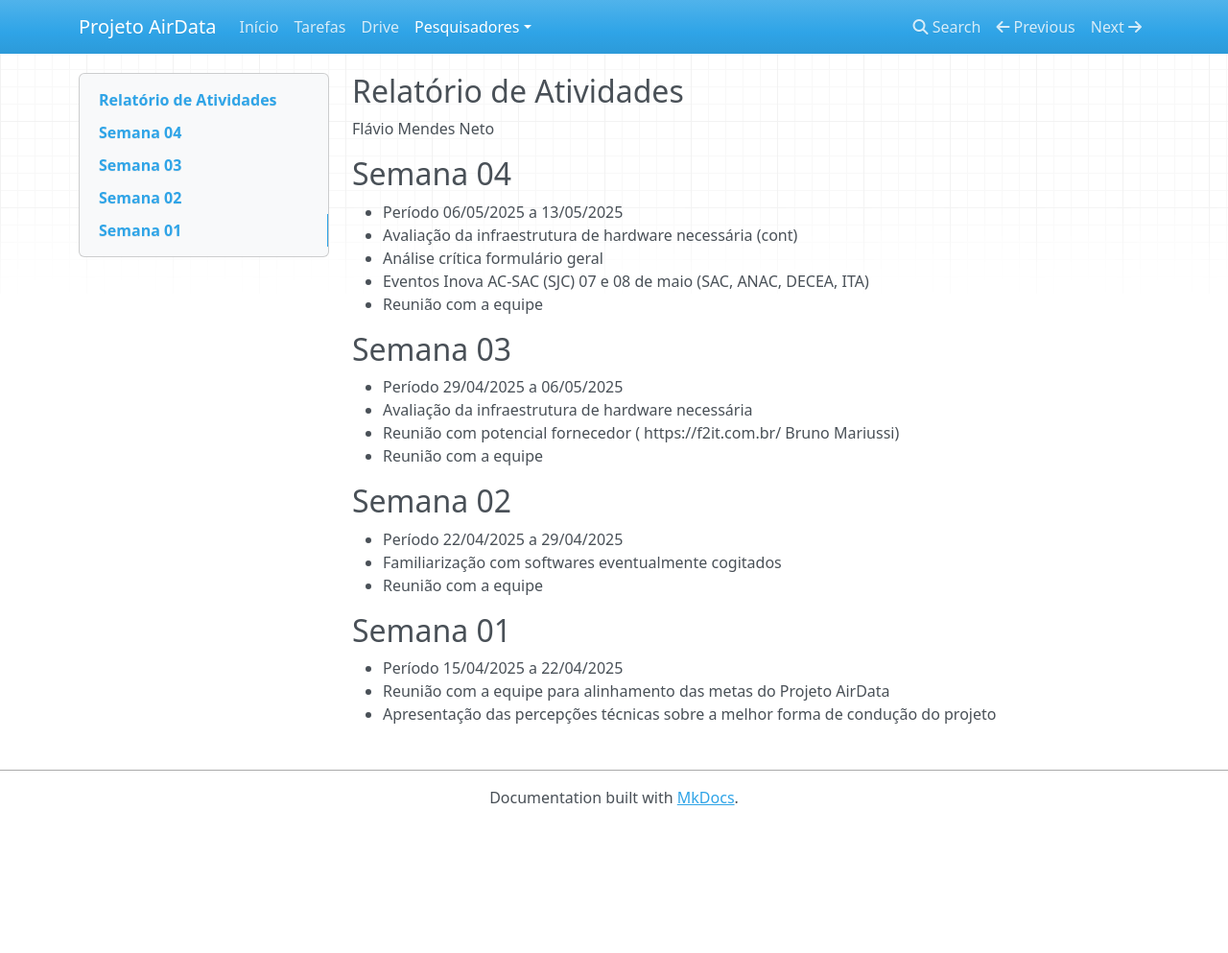
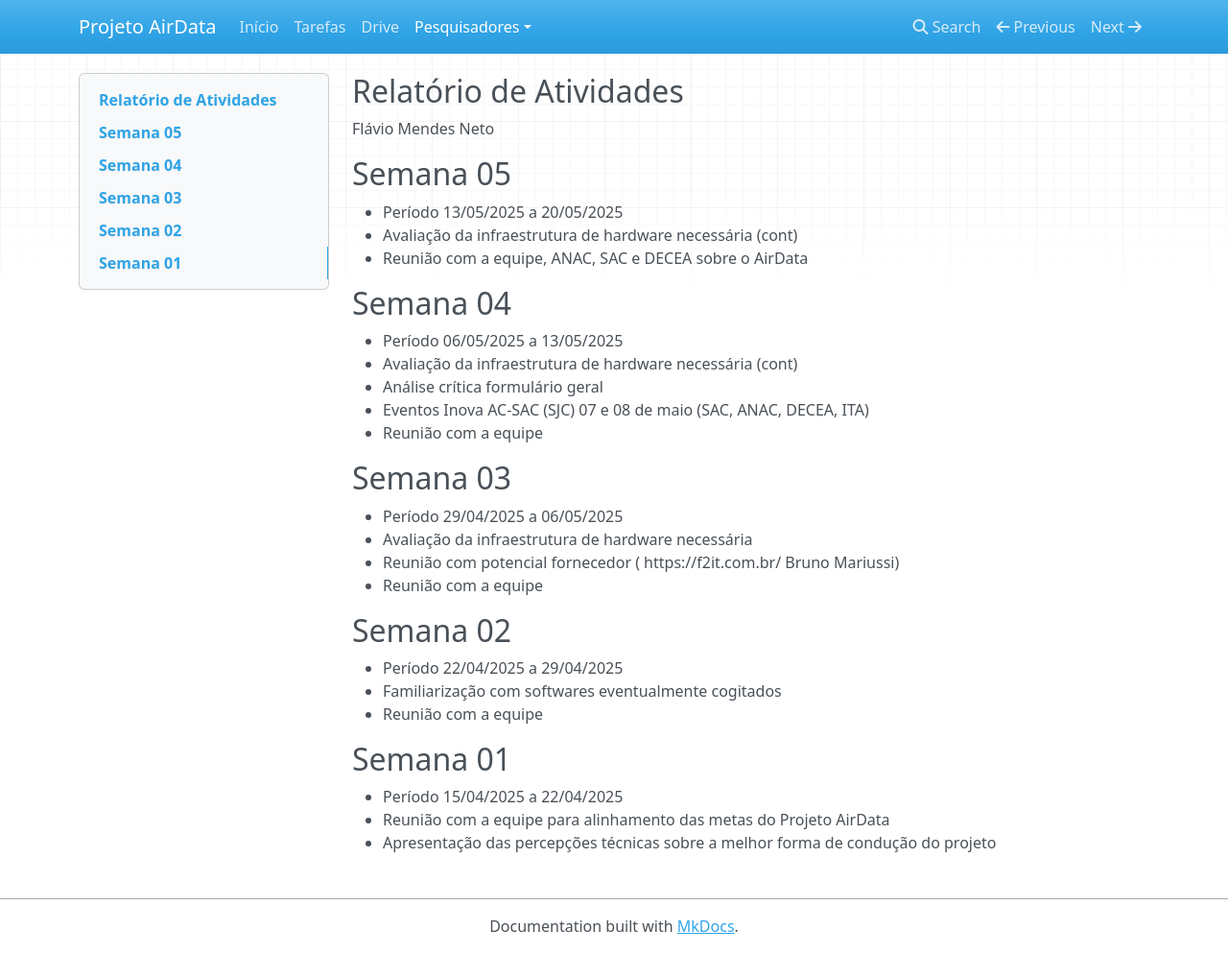
Before and after one commit to projetoairdata/web, an MkDocs documentation site: the page built from docs/pesquisadores/flavio_mendes_neto.md, in a window 1280 px wide and 993 px high. Shown: the whole window at 96% size. Built offline with MkDocs 1.6.1, drawn with Linux system fonts in a browser that asks for light colours; nearby versions of some CDN libraries.

Commit message:
Update flavio_mendes_neto.md

```diff
--- a/docs/pesquisadores/flavio_mendes_neto.md
+++ b/docs/pesquisadores/flavio_mendes_neto.md
@@ -1,6 +1,12 @@
 ## Relatório de Atividades
 
 Flávio Mendes Neto
+
+## Semana 05
+
+- Período 13/05/2025 a 20/05/2025
+- Avaliação da infraestrutura de hardware necessária (cont)
+- Reunião com a equipe, ANAC, SAC e DECEA sobre o AirData
 
 ## Semana 04
 
```
